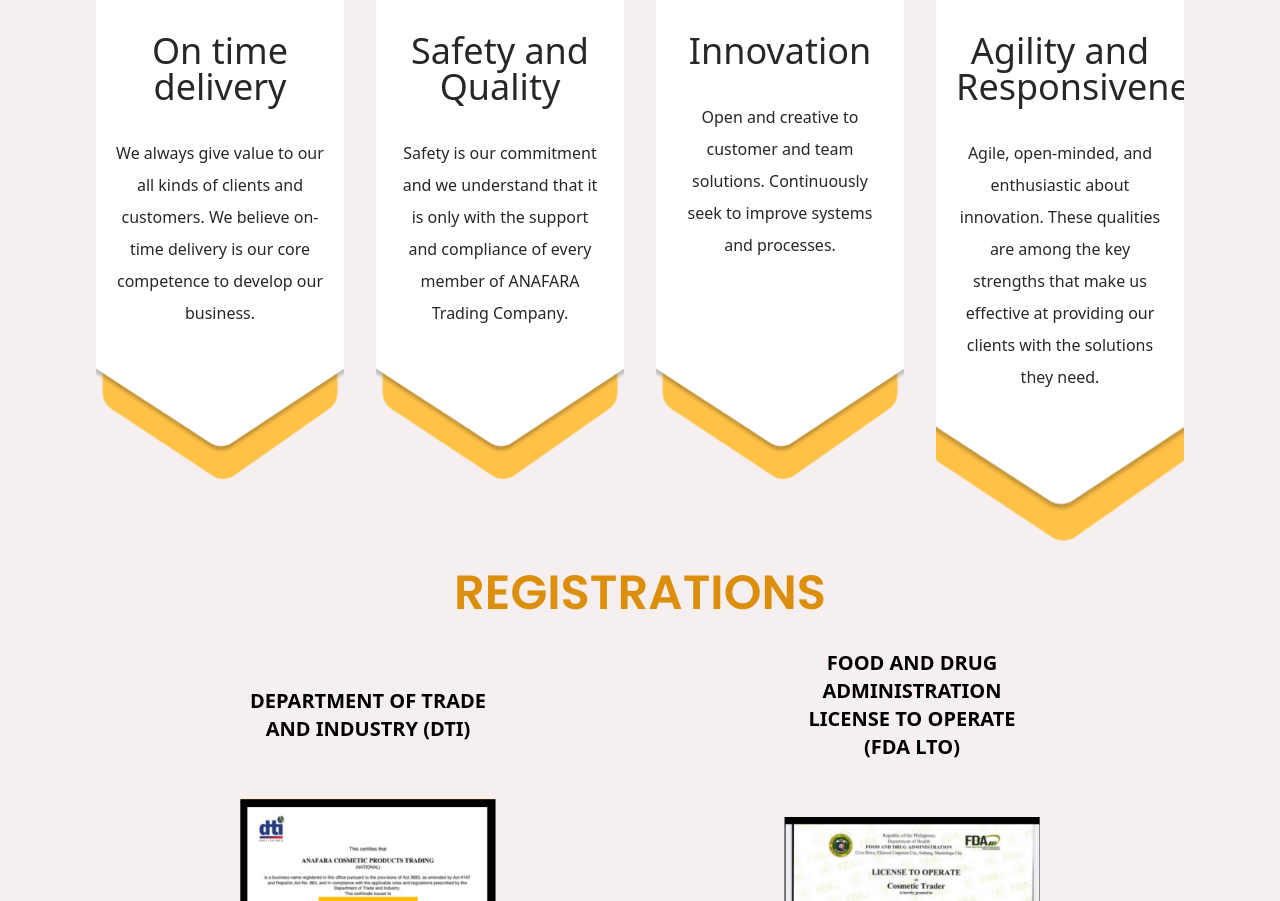
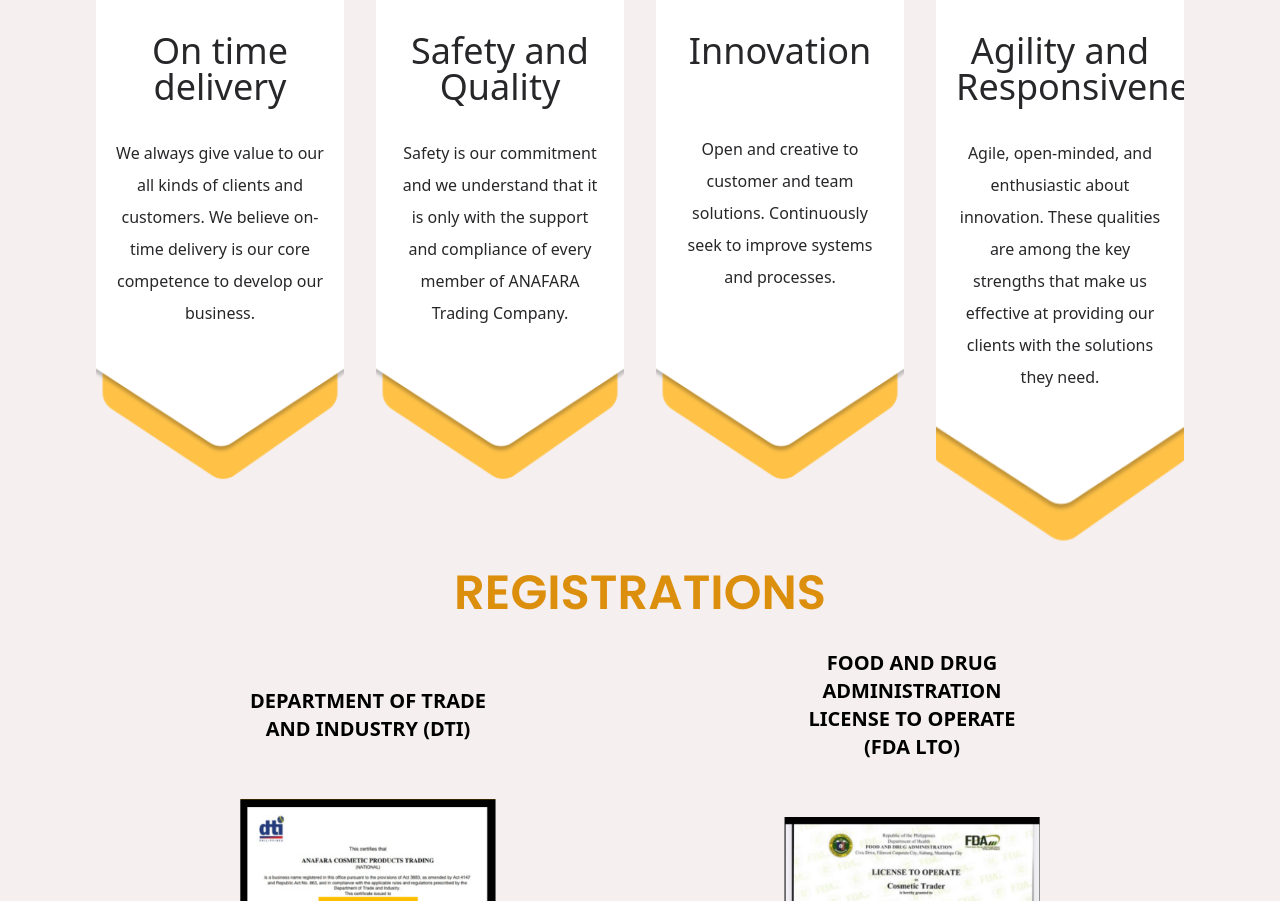
Before and after one commit to LazyTurtle-chiu/anafara, a website: page src/index.html in a window 1280 px wide. Shown: the part 2291-3192 px from the top of the page. Drawn offline with nearby package versions, Linux system fonts and the light colour scheme; files whose address does not match are found by name.

Commit message:
Spacing index.html

```diff
--- a/src/index.html
+++ b/src/index.html
@@ -300,7 +300,7 @@
                 <img loading="lazy" src="../images/Core-values/BOx.png" class="object-cover absolute inset-0 size-full"  />
                 <article class="flex overflow-hidden relative flex-col px-5 pt-5 pb-12 -mb-6 w-full min-h-[366px]">
                   <h2 class="text-4xl leading-none">Innovation</h2>
-                  <p class="mt-8 text-base leading-8">
+                  <p class="mt-16 text-base leading-8">
                     Open and creative to customer and team solutions. Continuously seek to improve systems and processes.
                   </p>
                 </article>
```
